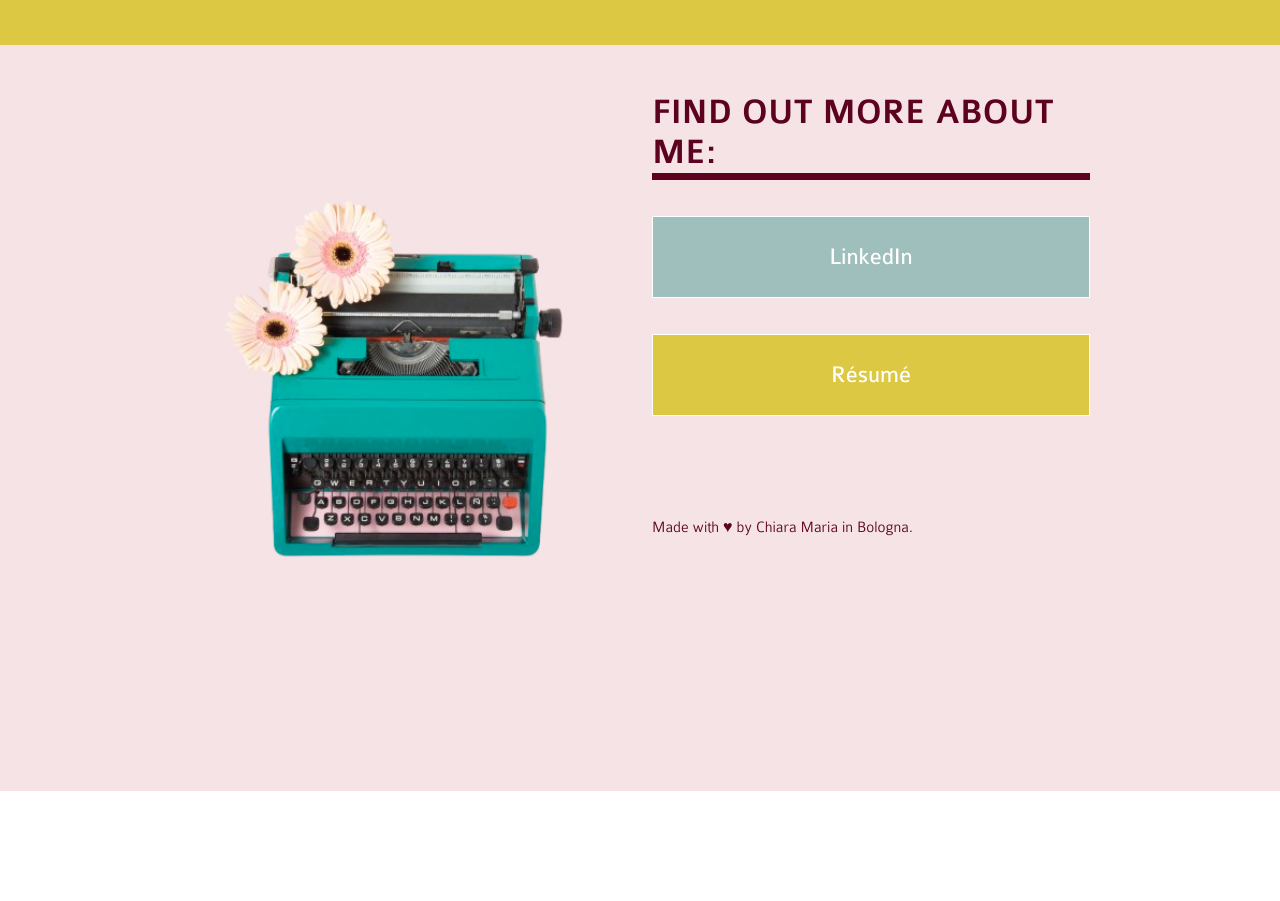
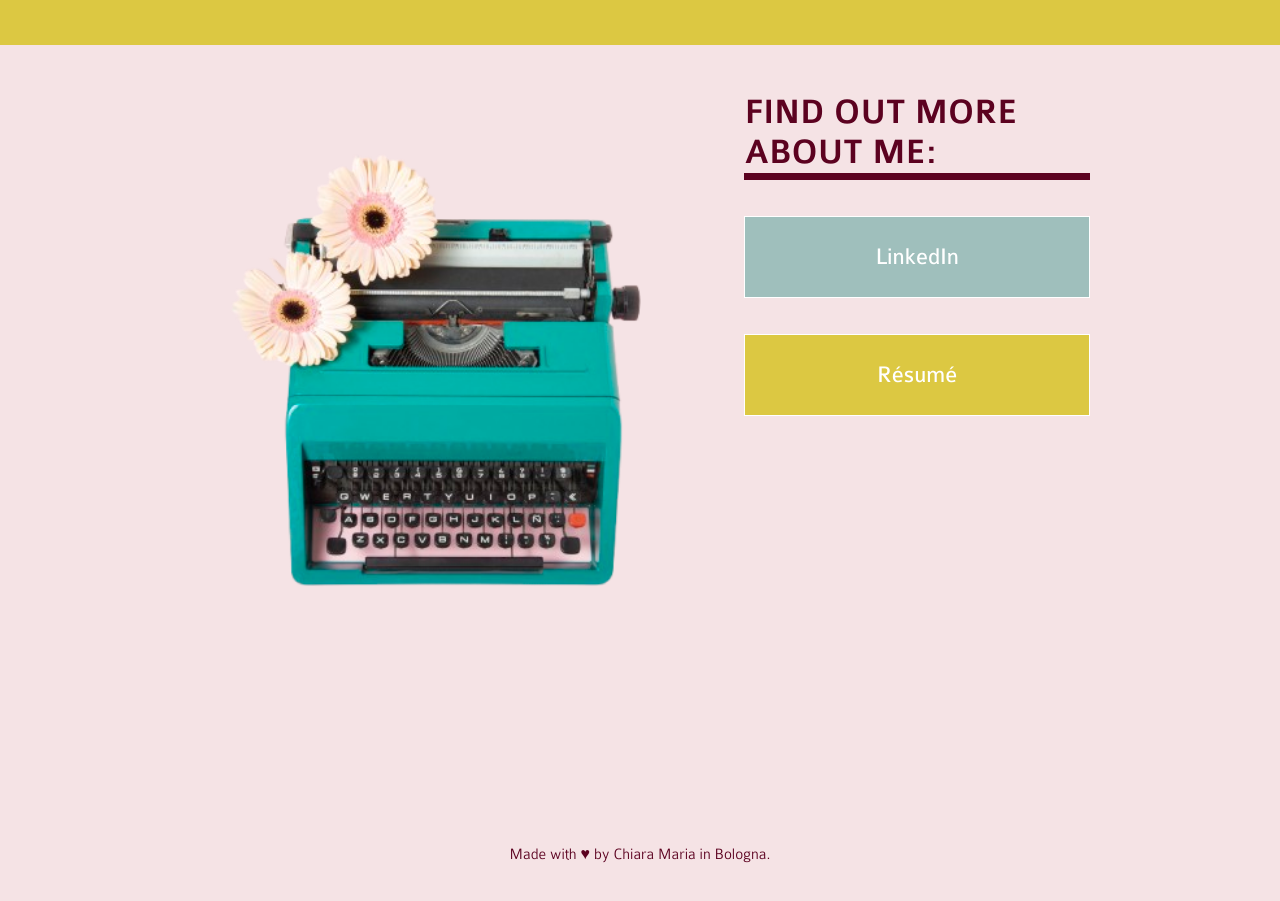
Before and after one commit to poliedra86/poliedra86.github.io, a website: page public/index.html in a window 1280 px wide. Shown: the part 3358-4259 px from the top of the page. Before the commit the page ends 4149 px from the top, so only its background shows below. Drawn offline with nearby package versions, Linux system fonts and the light colour scheme; files that its build step writes are made by us from their sources.

Commit message:
Sixth section

```diff
--- a/public/index.html
+++ b/public/index.html
@@ -195,15 +195,15 @@
 
 		<section  id="sixthblock" class="bg-brand-lightpink">
 			<div class="column">
-				<div class="grid grid-cols-1 gap-6 lg:grid-cols-2 min-h-[650px]">
-					<div class="order-1 lg:order-2">
+				<div class="grid grid-cols-1 gap-6 md:grid-cols-5 min-h-[650px] mb-12">
+					<div class="order-1 md:order-2 md:col-span-2">
 						<h2 class="mb-8 text-4xl dark">FIND OUT MORE ABOUT ME:</h2>
 						<a href="https://it.linkedin.com/in/chiaramariadabusti" class="button-enhanced with-hover-effect button-lin" target="_blank">LinkedIn</a>
 						<a href="Dabusti_Chiara_Maria_CV.pdf" class="button-enhanced with-hover-effect button-cv" target="_blank">R&eacute;sum&eacute;</a>
-						<footer class="text-base text-brand-bordeaux">Made with &hearts; by Chiara Maria in Bologna.</footer>
 					</div>
-					<div class="min-h-[600px] bg-[url(/img/typewriter.png)] bg-no-repeat bg-cover bg-center order-2 lg:order-1"></div>
+					<div class="md:col-span-3 min-h-[600px] bg-[url(/img/typewriter.png)] bg-no-repeat bg-cover bg-center order-2 md:order-1"></div>
 				</div>
+				<footer class="text-base text-center text-brand-bordeaux">Made with &hearts; by Chiara Maria in Bologna.</footer>
 			</div>
 		</section>
 
```
